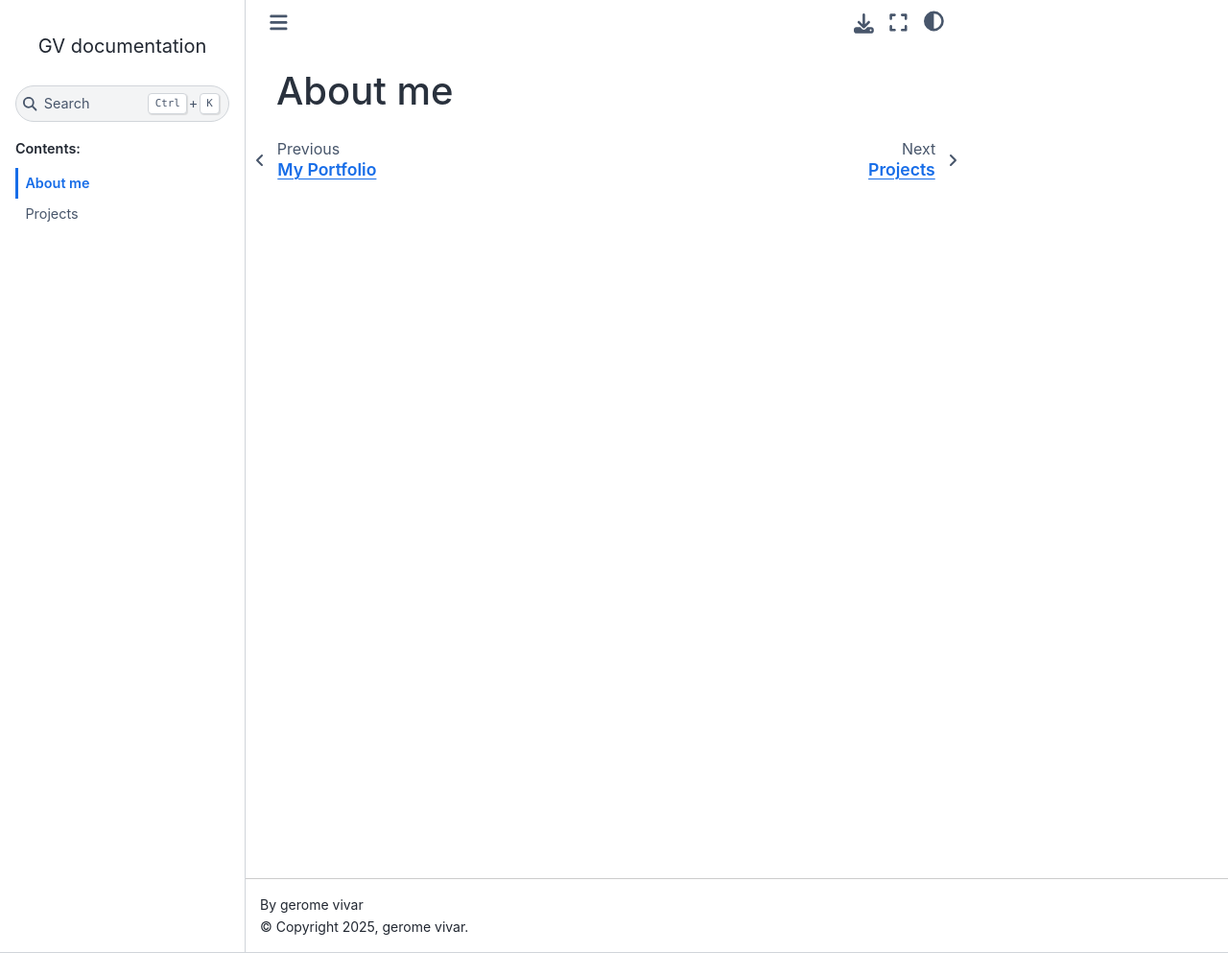
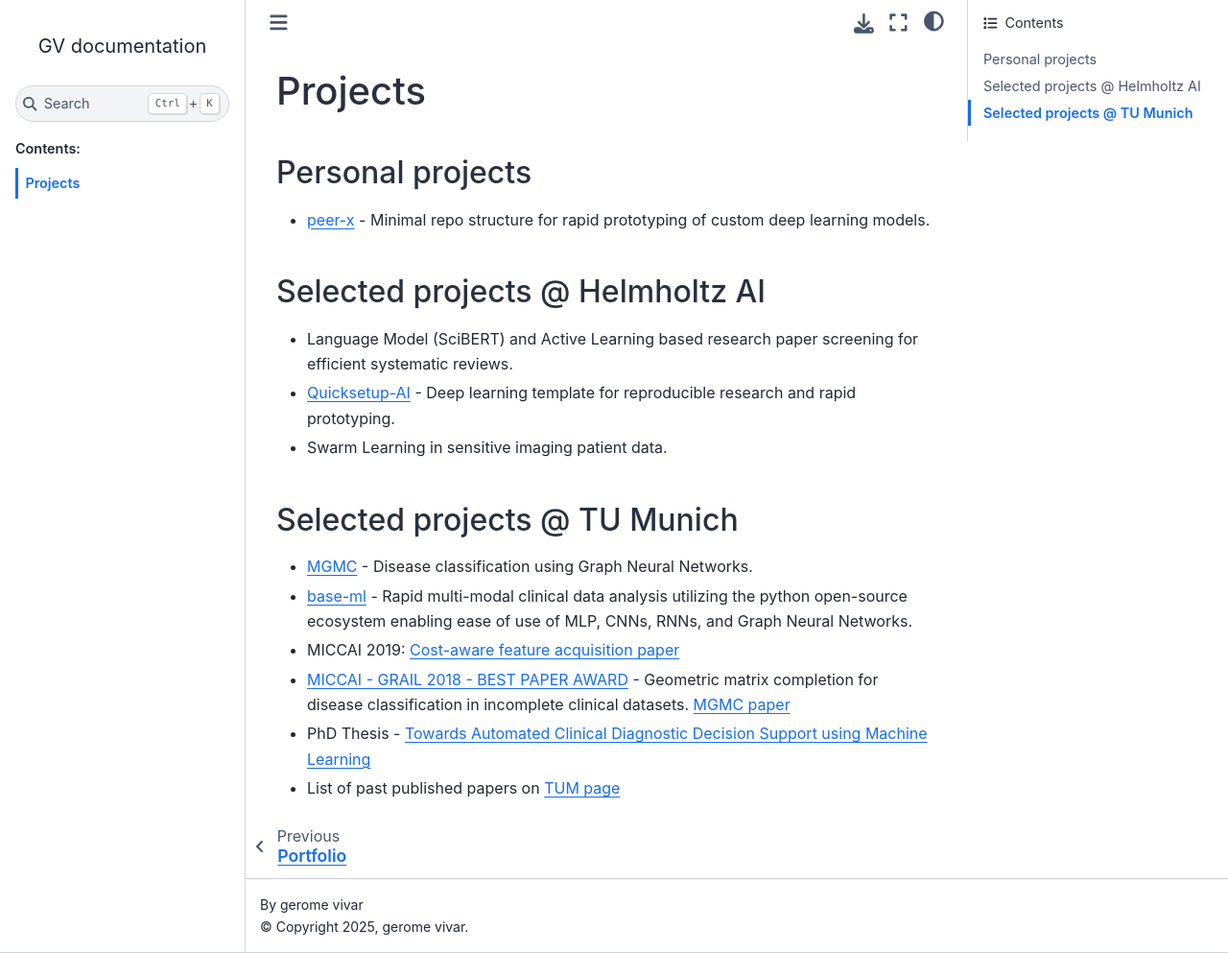
Before and after one commit to grmvvr/doku, a Sphinx documentation site: the page built from docs/source/markdown/p1.md, in a window 1280 px wide and 993 px high. Shown: the whole window at 96% size. Built offline with Sphinx 7.4.7 and the Sphinx Book theme 1.1.4, drawn with Linux system fonts in a browser that asks for light colours.

```diff
--- a/docs/source/conf.py
+++ b/docs/source/conf.py
@@ -28,6 +28,4 @@ exclude_patterns = []
 # https://www.sphinx-doc.org/en/master/usage/configuration.html#options-for-html-output
 
 html_theme = 'sphinx_book_theme'
-html_logo = "_static/logo.png"
-html_favicon = "_static/logo.png"
 html_static_path = ['_static']
--- a/docs/source/markdown/p1.md
+++ b/docs/source/markdown/p1.md
@@ -1 +1,20 @@
-# About me
+# Projects
+
+## Personal projects
+- [peer-x](https://github.com/grmvvr/peer-x) - Minimal repo structure for rapid prototyping of custom deep learning models.
+
+
+
+## Selected projects @ Helmholtz AI
+- Language Model (SciBERT) and Active Learning based research paper screening for efficient systematic reviews.
+- [Quicksetup-AI](https://github.com/HelmholtzAI-Consultants-Munich/Quicksetup-ai) - Deep learning template for reproducible research and rapid prototyping.
+- Swarm Learning in sensitive imaging patient data.
+
+
+## Selected projects @ TU Munich
+- [MGMC](https://github.com/pydsgz/MGMC) - Disease classification using Graph Neural Networks.
+- [base-ml](https://github.com/pydsgz/MGMC) - Rapid multi-modal clinical data analysis utilizing the python open-source ecosystem enabling ease of use of MLP, CNNs, RNNs, and Graph Neural Networks.
+- MICCAI 2019: [Cost-aware feature acquisition paper](https://doi.org/10.1007/978-3-030-59713-9_55)
+- [MICCAI - GRAIL 2018 - BEST PAPER AWARD](https://grail-miccai.github.io/grail2018/) - Geometric matrix completion for disease classification in incomplete clinical datasets. [MGMC paper](https://doi.org/10.1007/978-3-030-00689-1_3)
+- PhD Thesis - [Towards Automated Clinical Diagnostic Decision Support using Machine Learning](https://mediatum.ub.tum.de/doc/1652140/1652140.pdf)
+- List of past published papers on [TUM page](https://campar.in.tum.de/Main/GeromeVivar.html)
```
Also changed, not shown: docs/source/index.rst (+3 -4 lines).
